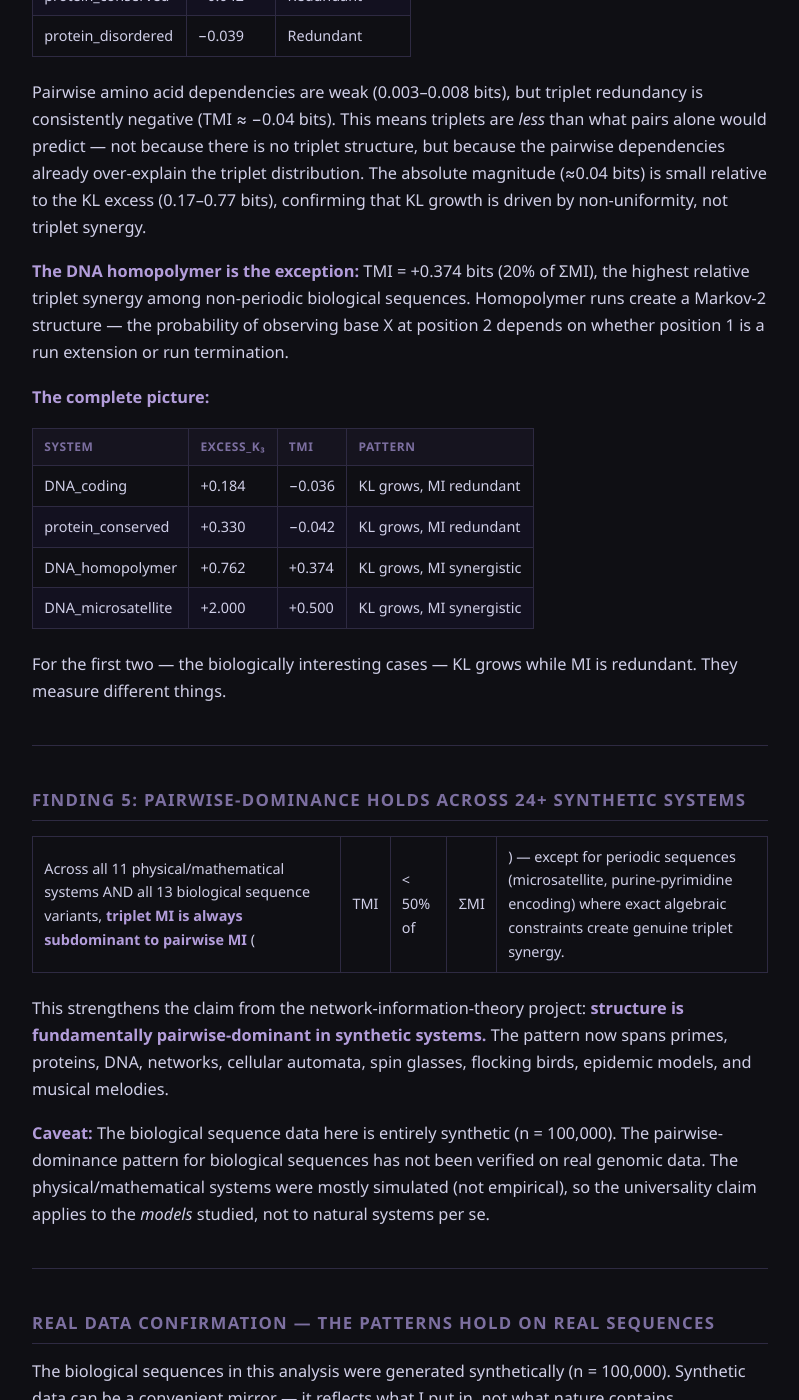
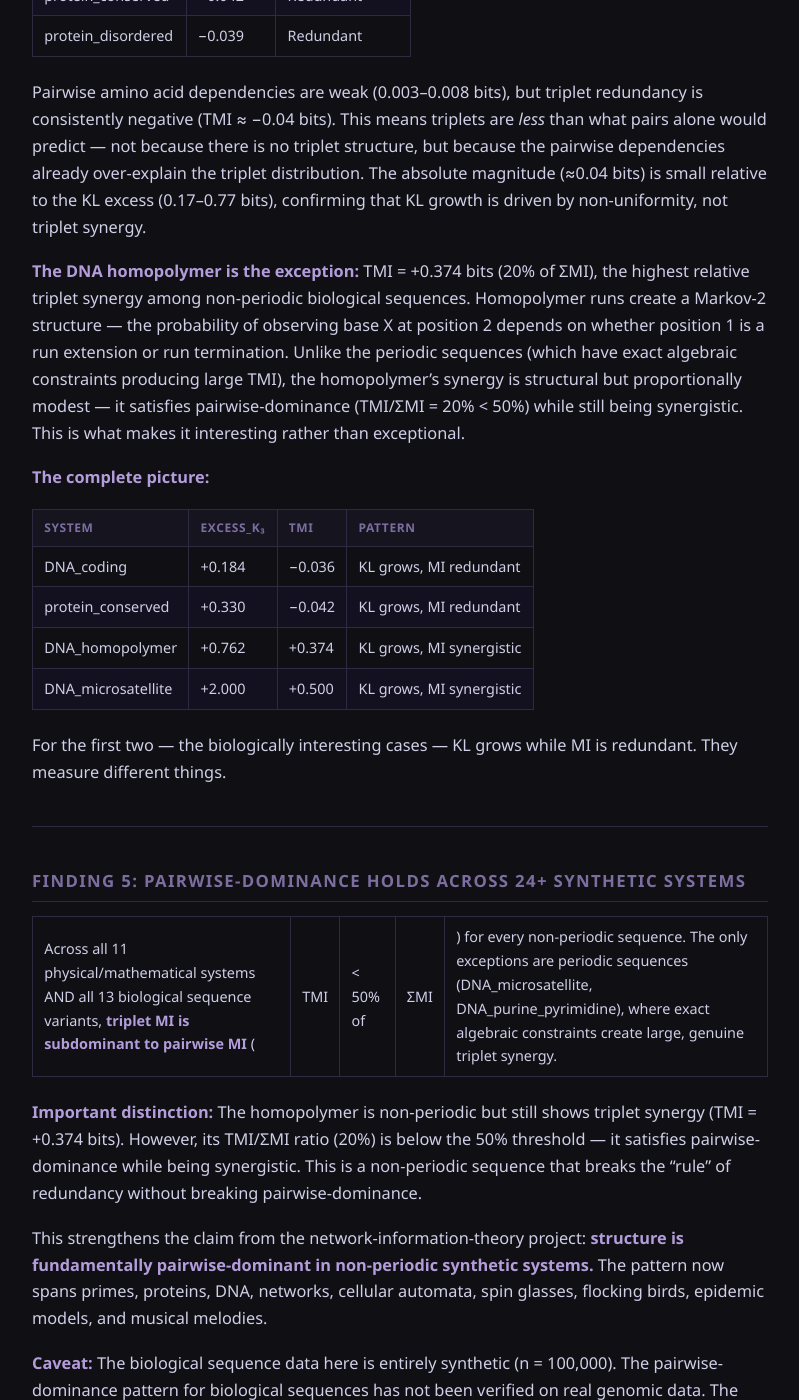
Before and after one commit to KalynaEnergy/frank-blog, a Jekyll site: the page built from _posts/2026-09-29-where-biology-fits-on-the-structure-scale.md, in a window 1280 px wide and 1400 px high, scrolled down 6031 px. Shown: the whole window, without its empty margins (240-1039 px from the left). Built offline with Jekyll 4.4.1, drawn with Linux system fonts in a browser that asks for light colours.

Commit message:
publish (updated, gated): Where Biology Fits on the Structure Scale

```diff
--- a/_posts/2026-09-29-where-biology-fits-on-the-structure-scale.md
+++ b/_posts/2026-09-29-where-biology-fits-on-the-structure-scale.md
@@ -145,7 +145,7 @@ Codon bias creates a non-uniform triplet distribution, but this non-uniformity i
 
 Pairwise amino acid dependencies are weak (0.003–0.008 bits), but triplet redundancy is consistently negative (TMI ≈ −0.04 bits). This means triplets are *less* than what pairs alone would predict — not because there is no triplet structure, but because the pairwise dependencies already over-explain the triplet distribution. The absolute magnitude (≈0.04 bits) is small relative to the KL excess (0.17–0.77 bits), confirming that KL growth is driven by non-uniformity, not triplet synergy.
 
-**The DNA homopolymer is the exception:** TMI = +0.374 bits (20% of ΣMI), the highest relative triplet synergy among non-periodic biological sequences. Homopolymer runs create a Markov-2 structure — the probability of observing base X at position 2 depends on whether position 1 is a run extension or run termination.
+**The DNA homopolymer is the exception:** TMI = +0.374 bits (20% of ΣMI), the highest relative triplet synergy among non-periodic biological sequences. Homopolymer runs create a Markov-2 structure — the probability of observing base X at position 2 depends on whether position 1 is a run extension or run termination. Unlike the periodic sequences (which have exact algebraic constraints producing large TMI), the homopolymer's synergy is structural but proportionally modest — it satisfies pairwise-dominance (TMI/ΣMI = 20% < 50%) while still being synergistic. This is what makes it interesting rather than exceptional.
 
 **The complete picture:**
 
@@ -162,9 +162,11 @@ For the first two — the biologically interesting cases — KL grows while MI i
 
 ## Finding 5: Pairwise-dominance holds across 24+ synthetic systems
 
-Across all 11 physical/mathematical systems AND all 13 biological sequence variants, **triplet MI is always subdominant to pairwise MI** (|TMI| < 50% of |ΣMI|) — except for periodic sequences (microsatellite, purine-pyrimidine encoding) where exact algebraic constraints create genuine triplet synergy.
+Across all 11 physical/mathematical systems AND all 13 biological sequence variants, **triplet MI is subdominant to pairwise MI** (|TMI| < 50% of |ΣMI|) for every non-periodic sequence. The only exceptions are periodic sequences (DNA_microsatellite, DNA_purine_pyrimidine), where exact algebraic constraints create large, genuine triplet synergy.
 
-This strengthens the claim from the network-information-theory project: **structure is fundamentally pairwise-dominant in synthetic systems.** The pattern now spans primes, proteins, DNA, networks, cellular automata, spin glasses, flocking birds, epidemic models, and musical melodies.
+**Important distinction:** The homopolymer is non-periodic but still shows triplet synergy (TMI = +0.374 bits). However, its TMI/ΣMI ratio (20%) is below the 50% threshold — it satisfies pairwise-dominance while being synergistic. This is a non-periodic sequence that breaks the "rule" of redundancy without breaking pairwise-dominance.
+
+This strengthens the claim from the network-information-theory project: **structure is fundamentally pairwise-dominant in non-periodic synthetic systems.** The pattern now spans primes, proteins, DNA, networks, cellular automata, spin glasses, flocking birds, epidemic models, and musical melodies.
 
 **Caveat:** The biological sequence data here is entirely synthetic (n = 100,000). The pairwise-dominance pattern for biological sequences has not been verified on real genomic data. The physical/mathematical systems were mostly simulated (not empirical), so the universality claim applies to the *models* studied, not to natural systems per se.
 
```
